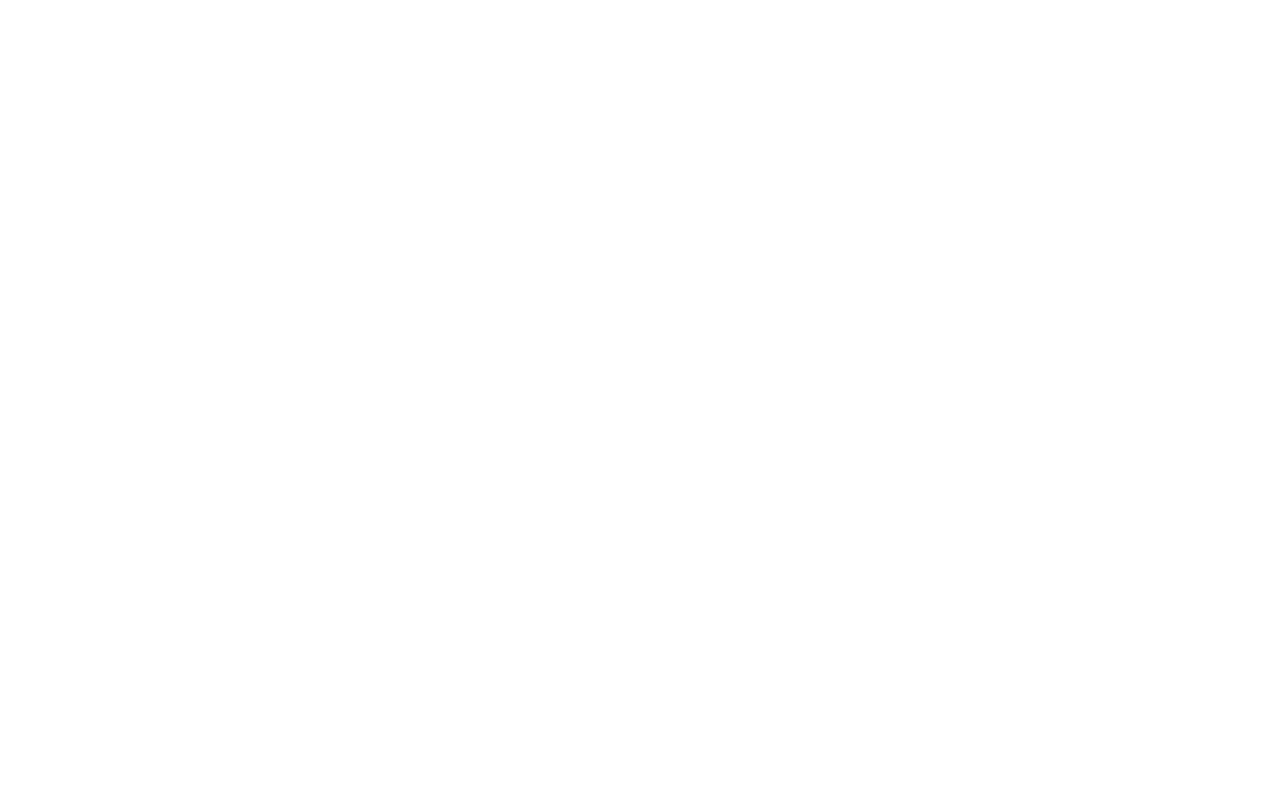
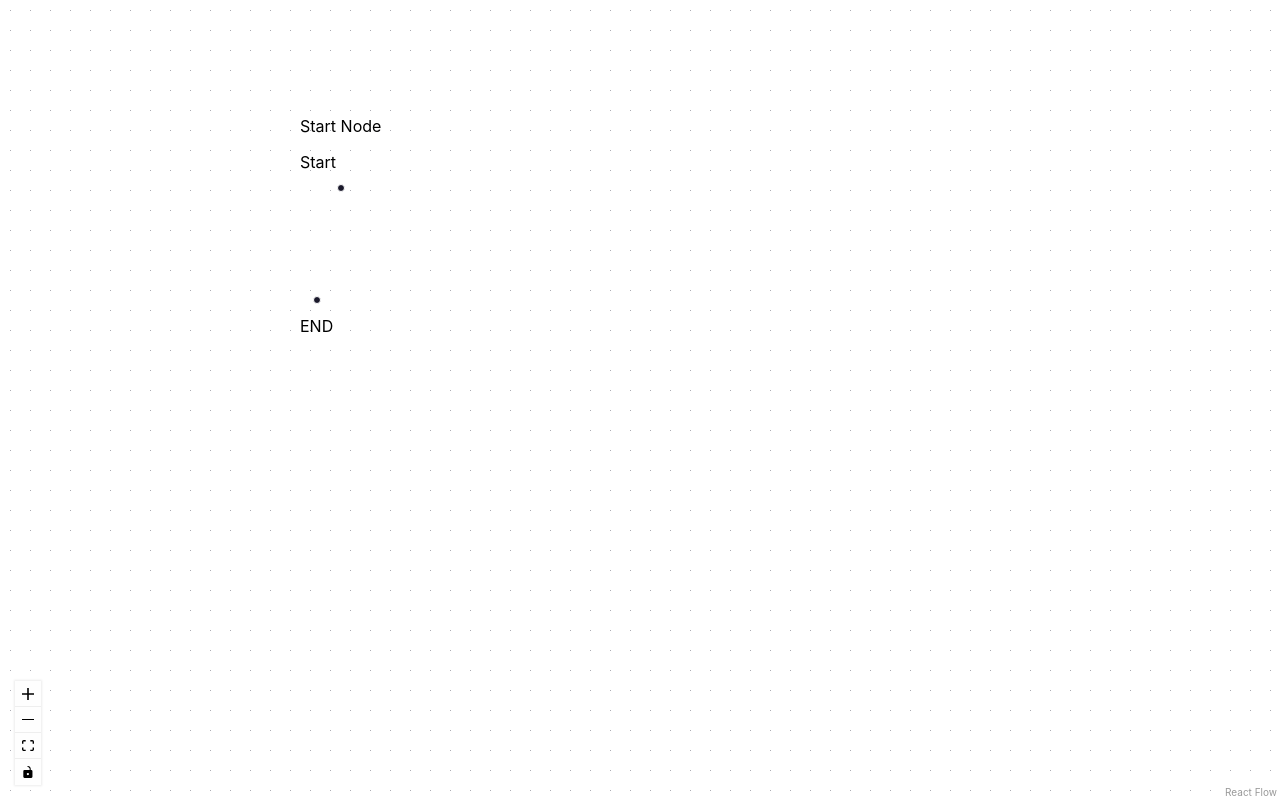
Before and after one commit to deniseLie/react-flow-frontend, a React (Create React App) app: page / in a window 1280 px wide. Built offline with nearby package versions, Linux system fonts and the light colour scheme.

Commit message:
add custom node

```diff
--- a/package.json
+++ b/package.json
@@ -11,6 +11,7 @@
     "@types/node": "^16.18.126",
     "@types/react": "^19.0.12",
     "@types/react-dom": "^19.0.4",
+    "@xyflow/react": "^12.5.2",
     "react": "^19.1.0",
     "react-dom": "^19.1.0",
     "react-scripts": "5.0.1",
--- a/src/App.css
+++ /dev/null
@@ -1,38 +0,0 @@
-.App {
-  text-align: center;
-}
-
-.App-logo {
-  height: 40vmin;
-  pointer-events: none;
-}
-
-@media (prefers-reduced-motion: no-preference) {
-  .App-logo {
-    animation: App-logo-spin infinite 20s linear;
-  }
-}
-
-.App-header {
-  background-color: #282c34;
-  min-height: 100vh;
-  display: flex;
-  flex-direction: column;
-  align-items: center;
-  justify-content: center;
-  font-size: calc(10px + 2vmin);
-  color: white;
-}
-
-.App-link {
-  color: #61dafb;
-}
-
-@keyframes App-logo-spin {
-  from {
-    transform: rotate(0deg);
-  }
-  to {
-    transform: rotate(360deg);
-  }
-}
--- a/src/App.tsx
+++ b/src/App.tsx
@@ -1,12 +1,35 @@
-import React from 'react';
-import './App.css';
+import { useCallback, useState } from 'react';
+import { applyEdgeChanges, applyNodeChanges, Background, Controls, ReactFlow } from '@xyflow/react';
+import '@xyflow/react/dist/style.css';
+import { nodeTypes } from './CustomNodes';
+
 
 function App() {
+
+  const [nodes, setNodes] = useState(initialNodes);
+  const [edges, setEdges] = useState(initialEdges);
+
   return (
-    <div className="App">
-
+    <div style={{ height: '100vh', width: '100vw' }}>
+      <ReactFlow
+        nodes={nodes}
+        edges={edges}
+        nodeTypes={nodeTypes}
+      >
+        <Background />
+        <Controls />
+      </ReactFlow>
     </div>
   );
 }
 
+const initialNodes = [
+  { id: 'start', data: { label: 'Start Node'}, position: {x: 300, y: 100}, type: 'start'},
+  { id: 'end', data: { label: 'END'}, position: {x: 300, y: 300}, type: 'end'},
+]
+
+const initialEdges = [
+  { id: 'start-end', source: 'start', target: 'end', }
+]
+
 export default App;
--- /dev/null
+++ b/src/CustomNodes.tsx
@@ -0,0 +1,42 @@
+import React from "react"
+import { Handle, NodeProps, Position } from "@xyflow/react"
+
+export const StartNode: React.FC<NodeProps> = () => {
+    return (
+        <div >
+            {/* Image */}
+            <div className="w-10 h-10 mr-2">
+                {/* <img src="/start_icon.png" alt="Start Icon" className="w-full h-full object-contain" /> */}
+            </div>
+
+            {/* Text */}
+            <div>
+                <p className="text-sm font-semibold">Start Node</p>
+                <p className="text-xs text-gray-600">Start</p>
+            </div>
+
+            {/* Handle for connecting edges */}
+            <Handle type="source" position={Position.Bottom} className="bg-blue-500" />
+        </div>
+    )
+}
+
+export const EndNode: React.FC<NodeProps> = () => {
+    return (
+        <>
+            <div
+                style={{
+
+                }}
+            >
+                <p>END</p>
+            </div>
+            <Handle type="source" position={Position.Top} />
+        </>
+    )
+}
+
+export const nodeTypes = {
+    start: StartNode,
+    end: EndNode
+}
```
Also changed, not shown: public/start_icon.png (added), src/index.css (line endings or trailing spaces), 1 other file (tests, documents, lock files or other folders).
